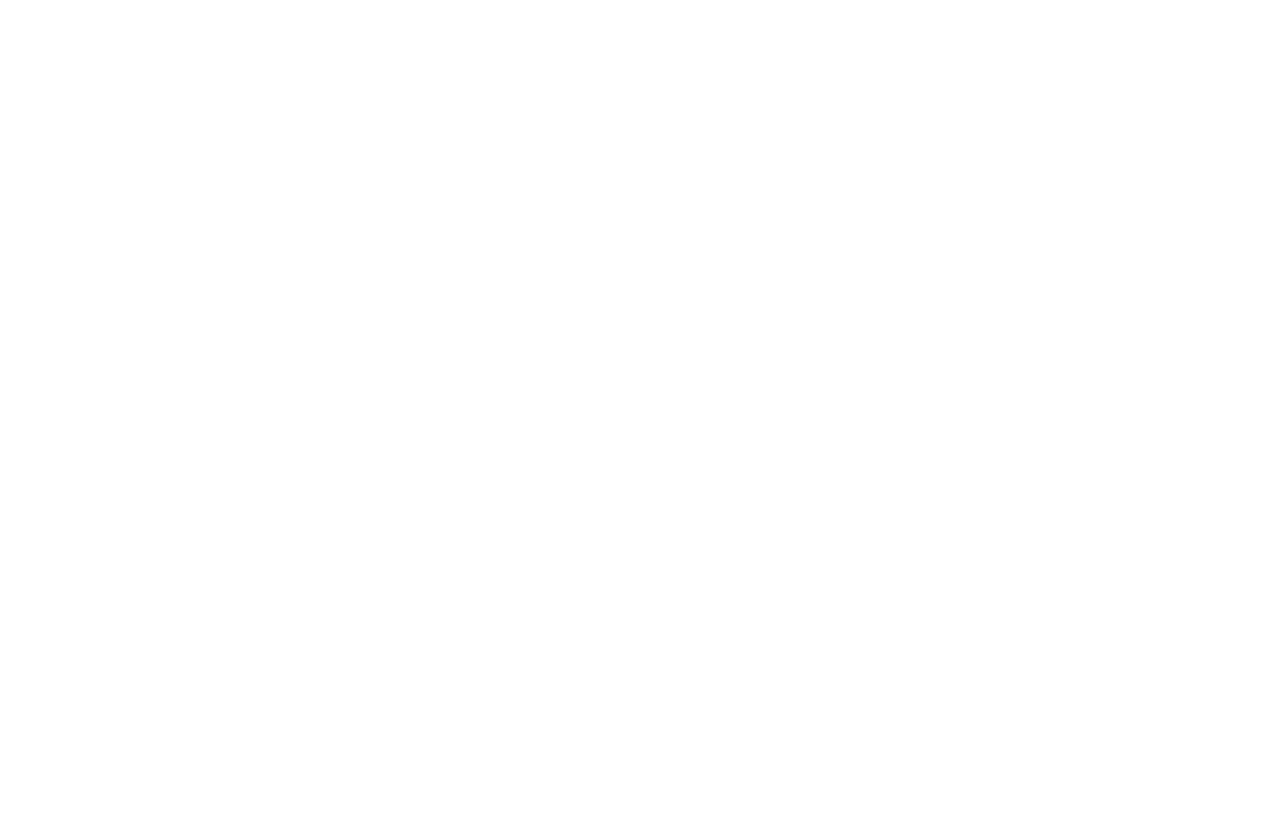
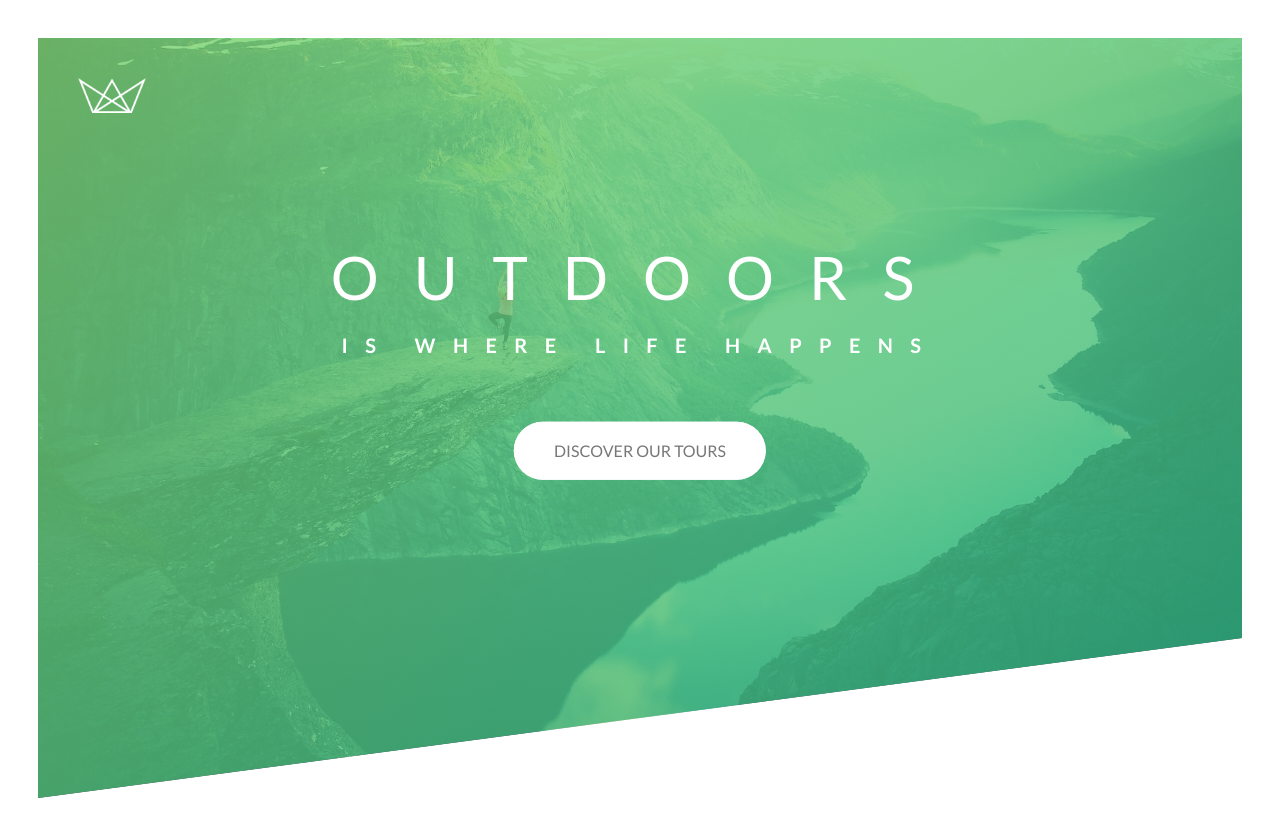
Before and after one commit to Marleintje/2019-02-CSS-SASS, a plain HTML site: page Natours/starter/index.html in a window 1280 px wide. Before the commit the page ends 800 px from the top, so only its background shows below. Drawn offline with Linux system fonts and the light colour scheme; files that its build step writes are made by us from their sources.

Commit message:
Section 2 afgemaakt

```diff
--- a/Natours/starter/css/style.css
+++ b/Natours/starter/css/style.css
@@ -6,3 +6,188 @@ Medium green: #55c57a
 Dark green: #28b485
 
 */
+
+body {
+    font-family: "Lato", sans-serif;
+    font-weight: 400;
+    font-size: 16px;
+    line-height: 1.7;
+    color: #777;
+    padding: 30px;
+}
+
+.header {
+    height: 95vh;
+    background-image: linear-gradient(
+        to right bottom,
+        rgba(126, 213, 111, 0.8),
+        rgba(40, 180, 131, 0.8)),
+    url(../img/hero.jpg);
+    background-size: cover;
+    background-position: top;
+    /* relative position is necessary for absolute position of .logo-box class */
+    position: relative;
+
+    clip-path: polygon(0 0, 100% 0, 100% 75vh, 0 100%);
+}
+
+.logo-box {
+    position: absolute;
+    top: 40px;
+    left: 40px;
+}
+
+.logo {
+    height: 35px;
+}
+
+.text-box {
+    position: absolute;
+    top: 40%;
+    left: 50%;
+    transform: translate(-50%, -50%);
+    /* Toegevoegd in Building a complex Animated button.
+    De button is een <a>, gedraagt zich als text, dus om die te centreren heeft moederelement deze text-align center */
+    text-align: center;
+}
+
+.heading-primary {
+    color: #fff;
+    text-transform: uppercase;
+    /* Voorkomt eventueel gek bibberen van animation. Niemand weet waarom echt nodig */
+    backface-visibility: hidden;
+    margin-bottom: 60px;
+}
+
+.heading-primary-main {
+    display: block;
+    font-size: 60px;
+    font-weight: 400;
+    letter-spacing: 35px;
+    animation: moveInLeft 1s;
+    /* Je kan t ook uitschrijven voor meer details, e.g:
+    animation-name: moveInLeft;
+    animation-duration: 1s;
+    animition-delay: 3s;
+    animition-iteration-count: 3;
+    animation-timing-function: ease-out;
+    */
+}
+
+.heading-primary-sub {
+    display: block;
+    font-size: 20px;
+    font-weight: 700;
+    letter-spacing: 17.4px;
+    animation: moveInRight 1s;
+}
+
+@keyframes moveInLeft {
+    0% {
+        opacity: 0;
+        transform: translateX(-100px);
+    }
+
+    80% {
+        transform: translateX(10px);
+    }
+
+    100% {
+        opacity: 1;
+        transform: translate(0);
+    }
+}
+
+@keyframes moveInRight {
+    0% {
+        opacity: 0;
+        transform: translateX(100px);
+    }
+
+    80% {
+        transform: translateX(-10px);
+    }
+
+    100% {
+        opacity: 1;
+        transform: translate(0);
+    }
+}
+
+@keyframes moveInBottom {
+    0% {
+        opacity: 0;
+        transform: translateY(30px);
+    }
+
+    100% {
+        opacity: 1;
+        transform: translate(0);
+    }
+}
+
+.btn:link,
+.btn:visited {
+    text-transform: uppercase;
+    text-decoration: none;
+    padding: 15px 40px;
+    /* btn is gewoon text dus om goed te positioneren is inline-block nodig */
+    display: inline-block;
+    border-radius: 100px;
+    /* All properties are enabled to be animated. i.e. hover & active are smooth movements. Animations are always on the initial 'link' state */
+    transition: all .2s;
+    /* Deze relative is nodig voor positionering van de btn::after */
+    position: relative;
+}
+
+.btn:hover {
+    transform: translateY(-3px);
+    animation: auto;
+    /* X-direction, Y-direction, blur, opacity */
+    box-shadow: 0 10px 20px rgba(0,0,0,.2);
+}
+
+.btn:active{
+    /* Note that it's -1px related to the initial 'link' state */
+    transform: translateY(-1px);
+    box-shadow: 0 5px 10px rgba(0,0,0,.2);
+}
+
+.btn-white {
+    background-color: #fff;
+    color: #777;
+}
+
+.btn::after{
+    /* before/after pseudo element needs the content property, otherwise it won't display */
+    content: "";
+    display: inline-block;
+    height: 100%;
+    width: 100%;
+    border-radius: 100px;
+    /* The reference of this position: absolute is the first relative position that it can find */
+    position: absolute;
+    top: 0;
+    left: 0;
+    /* defines position of an element when it has the same position as another element */
+    z-index: -1;
+    transition: all .4s;
+}
+
+.btn-white::after {
+    background-color: white;
+}
+
+.btn:hover::after{
+    /* scale(2) = double the size */
+    transform: scaleX(1.4) scaleY(1.6);
+    opacity: 0;
+
+}
+
+.btn-animated{
+    animation: moveInBottom .5s ease-out;
+    animation-delay: 1s;
+    /* it automatically applies the styles of the 0% before the animation starts (anders staat die button er al in t begin) */
+    animation-fill-mode: backwards;
+}
--- a/Natours/starter/index.html
+++ b/Natours/starter/index.html
@@ -9,11 +9,22 @@
         <link rel="stylesheet" href="css/icon-font.css">
         <link rel="stylesheet" href="css/style.css">
         <link rel="shortcut icon" type="image/png" href="img/favicon.png">
-
+        <!-- <link rel="stylesheet" href="https://stackpath.bootstrapcdn.com/bootstrap/4.3.1/css/bootstrap.min.css" integrity="sha384-ggOyR0iXCbMQv3Xipma34MD+dH/1fQ784/j6cY/iJTQUOhcWr7x9JvoRxT2MZw1T" crossorigin="anonymous"> -->
         <title>Natours | Exciting tours for adventurous people</title>
     </head>
     <body>
+        <header class="header">
+            <div class="logo-box">
+                <img src="img/logo-white.png" alt="Logo" class="logo">
+            </div>
 
-
+            <div class="text-box">
+                <h1 class="heading-primary">
+                    <span class="heading-primary-main">Outdoors</span>
+                    <span class="heading-primary-sub">is where life happens</span>
+                </h1>
+                <a href="#" class="btn btn-white btn-animated">Discover our tours</a>
+            </div>
+        </header>
     </body>
 </html>
```
